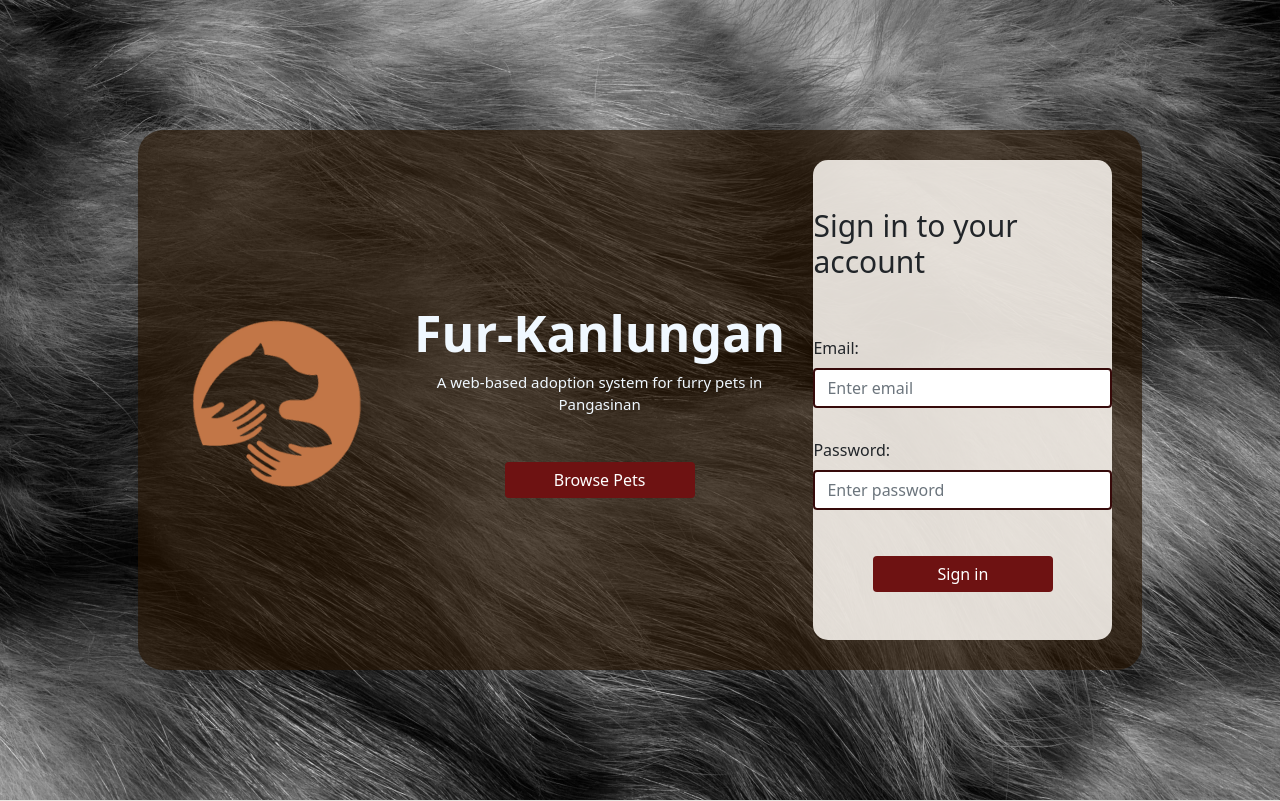
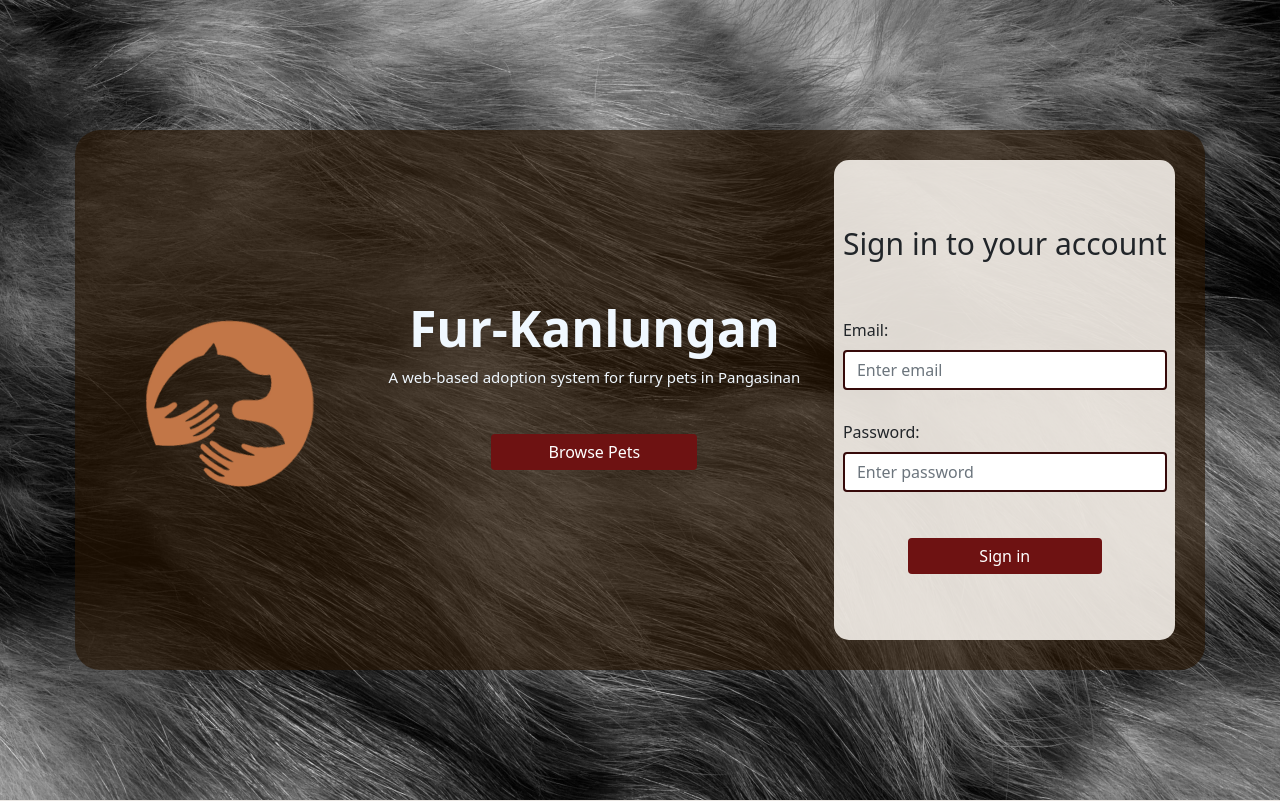
Before and after one commit to daryll-troy/fur-kanlungan, a PHP site: page / in a window 1280 px wide. Shown: the top 801 px of the page. Run offline with PHP 8.4, Linux system fonts and the light colour scheme.

Commit message:
Readjusting overflows

```diff
--- a/css/index.css
+++ b/css/index.css
@@ -15,6 +15,7 @@
     align-items: center;
 }
 
+/* Made it separate for the logo to lessen the confusion when adjusting the responsiveness of the logo */
 .igitna-logo {
     display: flex;
     justify-content: right;
@@ -61,7 +62,7 @@ p {
     background-color: rgba(39, 21, 2, 0.649);
     padding: 30px 30px;
     border-radius: 25px;
-    width: 80%;
+    width: 90%;
     margin: auto;
     overflow: auto;
 }
@@ -82,7 +83,7 @@ p {
 }
 
 .browse-button:hover,
-.submit-login:hover{
+.submit-login:hover {
     background-color: rgb(54, 10, 10);
 }
 
@@ -128,7 +129,7 @@ p {
 
     .login {
         /* background-color: rgba(253, 248, 243, 0.866); */
-        width: 50%;
+        width: 80%;
 
         margin-top: 50px;
         margin-bottom: 50px;
@@ -145,6 +146,16 @@ p {
 @media screen and (min-width: 991px) and (max-width: 1580px) {
     .logo {
         height: 200px;
+    }
+
+    /* Added to center the logo @ 991px */
+    .igitna-logo {
+        justify-content: center;
+    }
+
+    /* add margin-bottom to browse-button @ 991px */
+    .browse-button {
+        margin-bottom: 2em;
     }
 
     .col-lg-5 p {
@@ -175,7 +186,7 @@ p {
 /* MQ the .logo to make it wider*/
 @media screen and (max-width: 750px) {
     .login {
-        width: 300px;
+        width: 80%;
     }
 }
 
@@ -183,6 +194,14 @@ p {
 @media screen and (max-width: 560px) {
     .col-lg-5 h1 {
         font-size: 50px;
+    }
+
+}
+
+/* Adjust the size of login form */
+@media screen and (max-width: 600px) {
+    .login {
+        width: 90%;
     }
 }
 
--- a/pages/dashboard.php
+++ b/pages/dashboard.php
@@ -4,7 +4,7 @@
     <meta charset="UTF-8">
     <meta http-equiv="X-UA-Compatible" content="IE=edge">
     <meta name="viewport" content="width=device-width, initial-scale=1.0">
-    <title>Dashboard</title>
+    <title>Fur-Kanlungan | Dashboard</title>
     <!-- Bootstrap 5 CDN -->
     <link href="https://cdn.jsdelivr.net/npm/bootstrap@5.0.2/dist/css/bootstrap.min.css" rel="stylesheet" integrity="sha384-EVSTQN3/azprG1Anm3QDgpJLIm9Nao0Yz1ztcQTwFspd3yD65VohhpuuCOmLASjC" crossorigin="anonymous">
     <script src="https://cdn.jsdelivr.net/npm/bootstrap@5.0.2/dist/js/bootstrap.bundle.min.js" integrity="sha384-MrcW6ZMFYlzcLA8Nl+NtUVF0sA7MsXsP1UyJoMp4YLEuNSfAP+JcXn/tWtIaxVXM" crossorigin="anonymous"></script>
```
